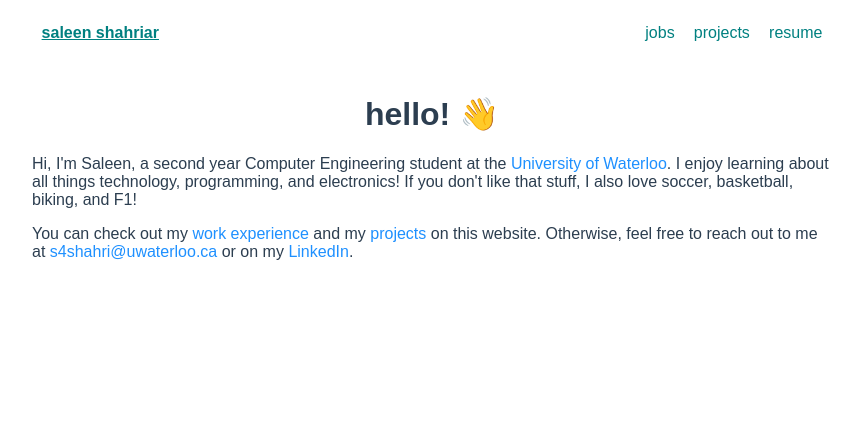
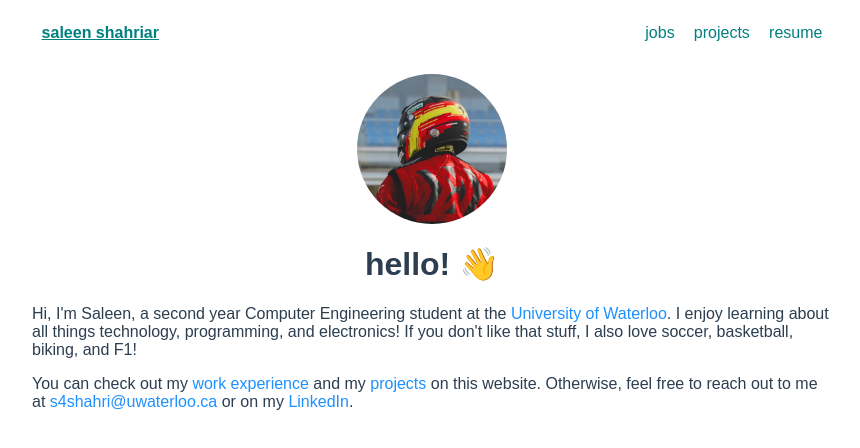
Before and after one commit to ssaleen/ssaleen.github.io, a Vue app: page /#/ in a window 1280 px wide. Shown: the top 448 px of the page, without its empty margins (208-1068 px from the left). Built offline with nearby package versions, Linux system fonts and the light colour scheme.

Commit message:
headshot

```diff
--- a/src/views/HomeView.vue
+++ b/src/views/HomeView.vue
@@ -1,5 +1,11 @@
 <template>
   <div class="page">
+    <img
+      id="headshot"
+      class="align-center"
+      alt="Headshot of Saleen"
+      src="/headshot.jpeg"
+    >
     <h1>hello! 👋</h1>
     <p>
       Hi, I'm Saleen, a second year Computer Engineering student at the
@@ -20,3 +26,17 @@
     </p>
   </div>
 </template>
+
+<!-- Add "scoped" attribute to limit CSS to this component only -->
+<style scoped>
+#headshot {
+  width: 150px;
+  height: 150px;
+  border-radius: 50%;
+}
+.align-center {
+  display: block;
+  margin-left: auto;
+  margin-right: auto;
+}
+</style>
--- a/src/views/JobsView.vue
+++ b/src/views/JobsView.vue
@@ -43,7 +43,3 @@ export default {
   }
 }
 </script>
-
-<!-- Add "scoped" attribute to limit CSS to this component only -->
-<style scoped>
-</style>
--- a/src/views/ProjectsView.vue
+++ b/src/views/ProjectsView.vue
@@ -81,7 +81,3 @@ export default {
   }
 }
 </script>
-
-<!-- Add "scoped" attribute to limit CSS to this component only -->
-<style scoped>
-</style>
```
Also changed, not shown: public/headshot.jpeg (added).
